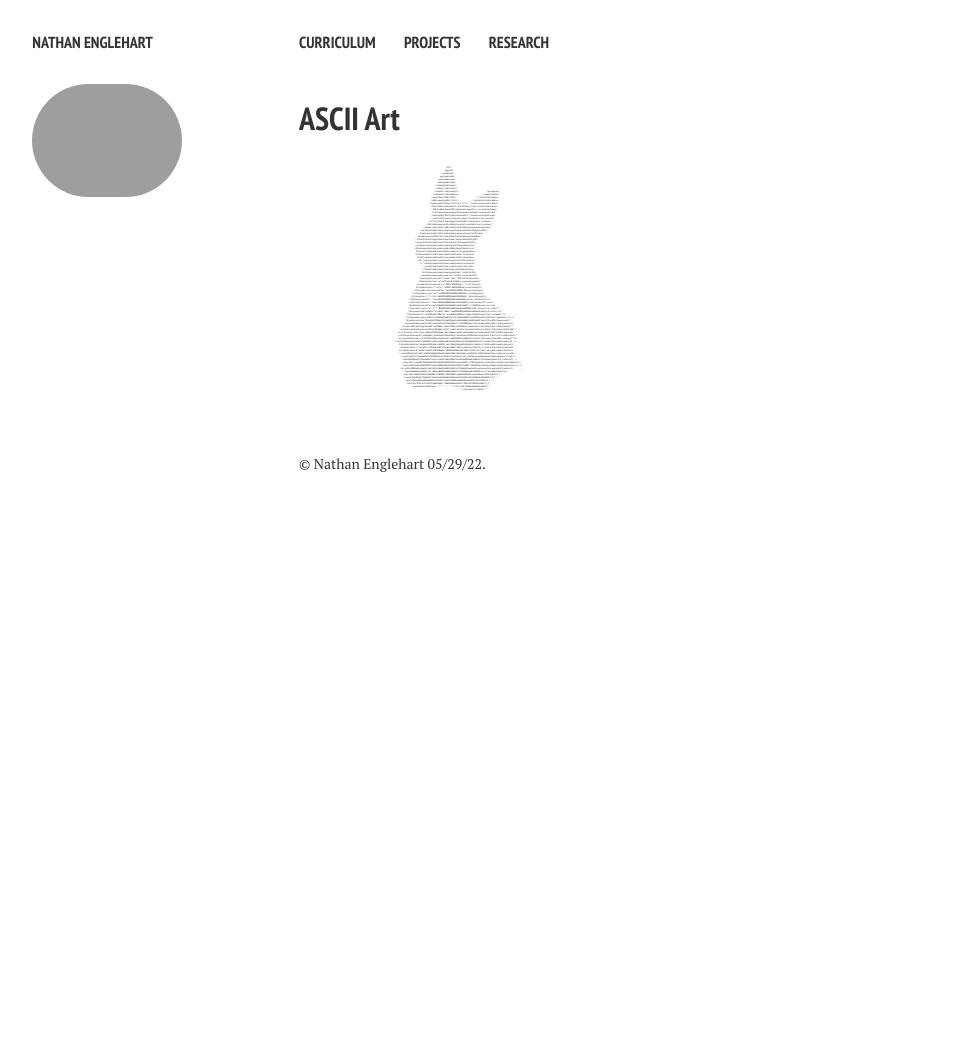
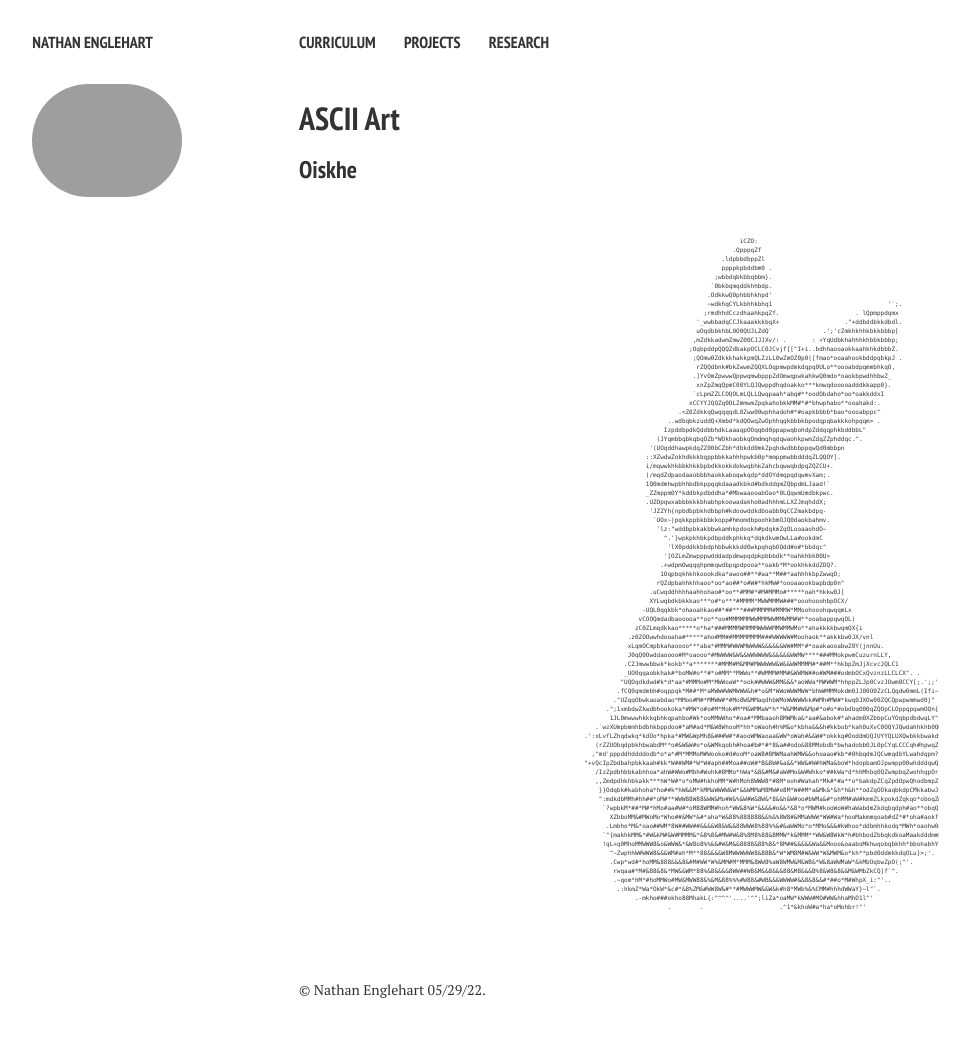
Before and after one commit to nathanenglehart/nathanenglehart.github.io, a Jekyll site: the page built from ascii_art.md, in a window 1280 px wide. Shown: the whole page, without its empty margins (21-991 px from the left). Built offline with Jekyll 4.4.1, drawn with Linux system fonts in a browser that asks for light colours; nearby versions of some CDN libraries; before the commit the page ends 900 px from its top, so only the background shows below that.

Commit message:
Update ascii_art.md

```diff
--- a/ascii_art.md
+++ b/ascii_art.md
@@ -7,7 +7,8 @@ modified: 2-16-22
 comments: false
 ---
 
-<pre style="font-size:2px;">
+### Oiskhe
+<pre style="font-size:6px;">
 
 
 
```
